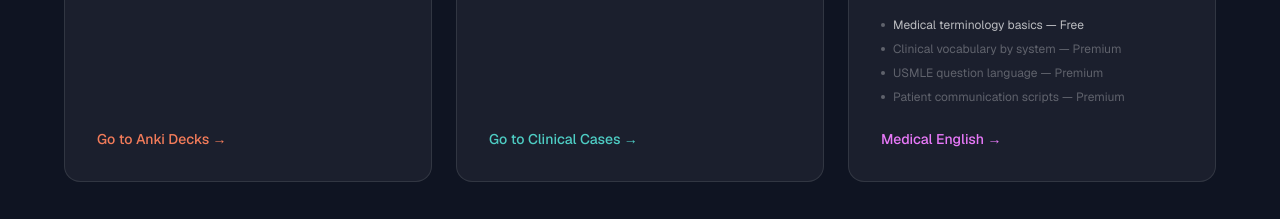
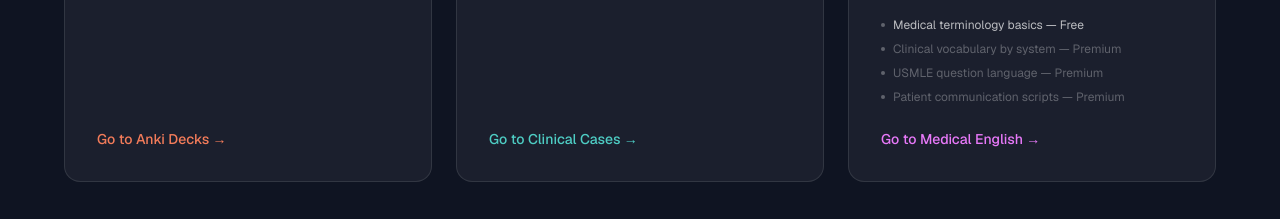
Before and after one commit to drasiiavinograd/asiiavinograd-site, a Next.js app: page /en in a window 1280 px wide. Shown: the part 1960-2179 px from the top of the page. Built offline with nearby package versions, Linux system fonts and the light colour scheme.

Commit message:
use english_cta translation key in card

```diff
--- a/app/[locale]/page.tsx
+++ b/app/[locale]/page.tsx
@@ -191,7 +191,7 @@ export default function Home() {
                 ))}
               </div>
               <span className="inline-flex items-center gap-2 text-sm font-medium text-[#e879f9]">
-                {t('curriculum.english_title')} →
+                {t('curriculum.english_cta')} →
               </span>
             </a>
 
```
